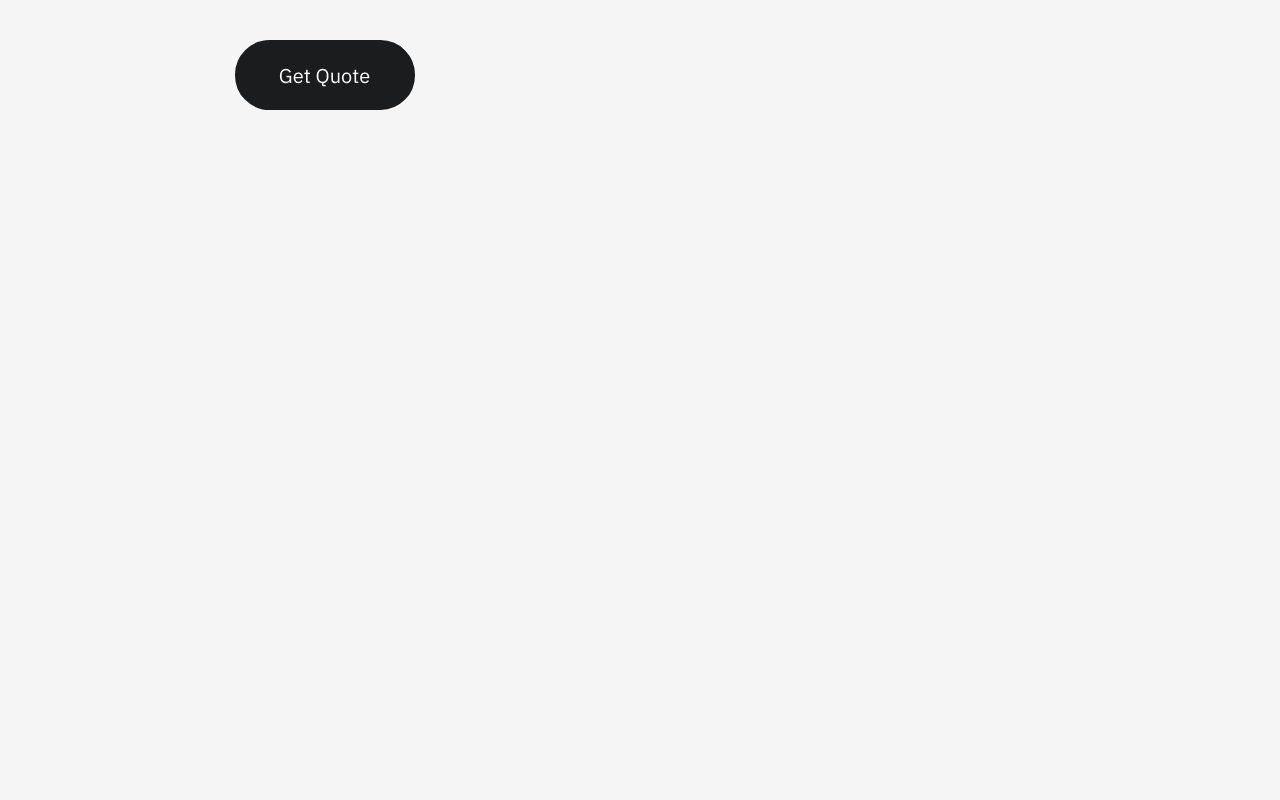
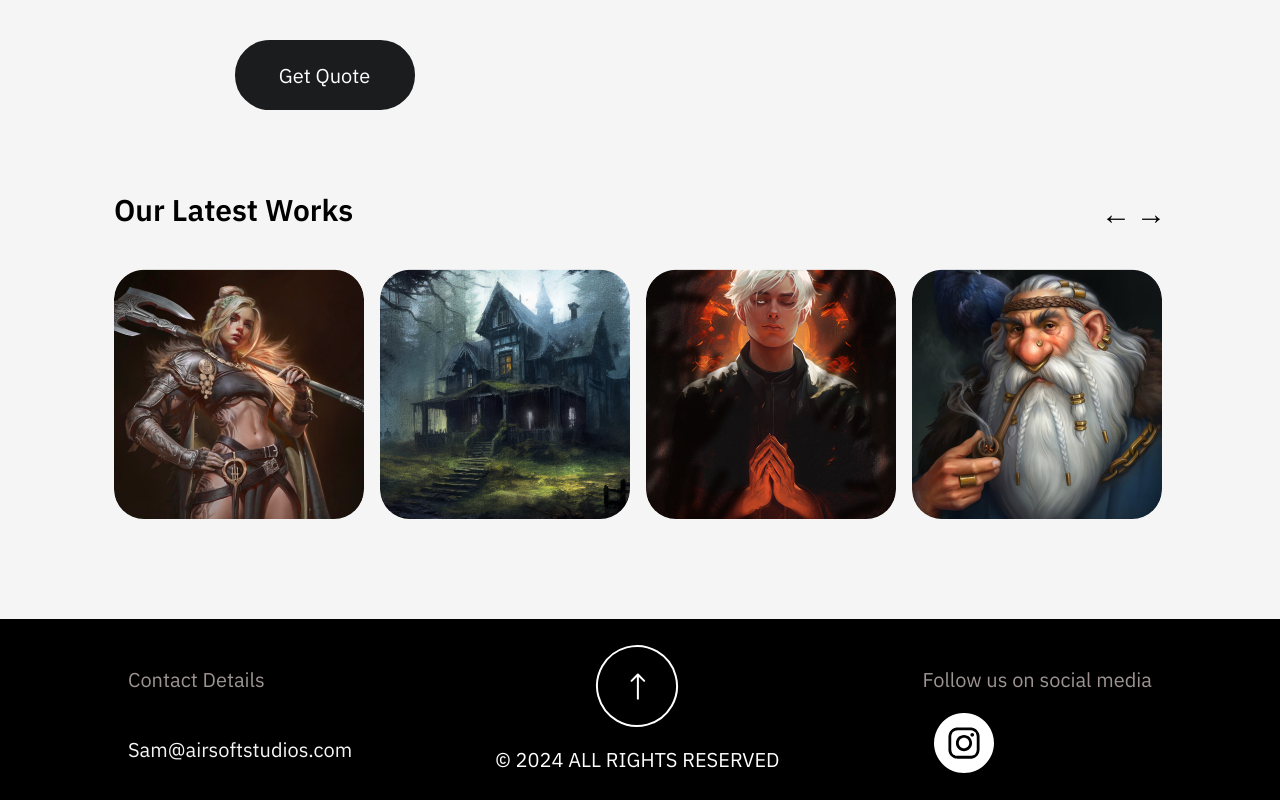
Before and after one commit to chayilDeborah/airsoft, a Next.js app: page /payment in a window 1280 px wide. Shown: the part 1306-2106 px from the top of the page. Before the commit the page ends 1496 px from the top, so only its background shows below. Built offline with nearby package versions, Linux system fonts and the light colour scheme.

Commit message:
feat: latest work carousel

```diff
--- /dev/null
+++ b/app/components/LatestWork.tsx
@@ -0,0 +1,56 @@
+"use client"
+import React, { useState } from 'react';
+import Image from 'next/image';
+
+interface CarouselProps {
+  images: string[];
+}
+
+const LatestWork: React.FC<CarouselProps> = ({ images }) => {
+  const itemsPerPage = 4;
+  const [currentIndex, setCurrentIndex] = useState(0);
+
+  const handleNext = () => {
+    setCurrentIndex((prevIndex) => (prevIndex + itemsPerPage) % images.length);
+  };
+
+  const handlePrev = () => {
+    setCurrentIndex((prevIndex) => (prevIndex - itemsPerPage + images.length) % images.length);
+  };
+
+  return (
+    <div className="relative w-[1052px] mx-auto mb-[100px]">
+      <div className='flex justify-between '>
+       <h2 className="text-[30px] leading-[39px] font-semibold mb-[40px] ">Our Latest Works</h2>
+       <div>
+       <button
+         onClick={handlePrev}
+         className="text-[30px] mr-[5px] "
+       >
+         ←
+       </button>
+       <button
+         onClick={handleNext}
+         className="text-[30px]  "
+       >
+         →
+       </button>
+       </div>
+ </div>
+      <div className="flex space-x-4">
+        {images.slice(currentIndex, currentIndex + itemsPerPage).map((src, index) => (
+          <div key={index} className="flex-none">
+            <Image src={src} alt={`Image ${index + 1}`} width={250} height={250} className="object-cover w-[250px] h-[250px] rounded-[30px]" />
+          </div>
+        ))}
+        {currentIndex + itemsPerPage > images.length && images.slice(0, (currentIndex + itemsPerPage) % images.length).map((src, index) => (
+          <div key={index + images.length} className="flex-none">
+            <Image src={src} alt={`Image ${index + 1}`} width={250} height={250} className="object-cover w-[250px] h-[250px] rounded-[30px] " />
+          </div>
+        ))}
+      </div>
+    </div>
+  );
+};
+
+export default LatestWork;
--- a/app/components/QuoteForm.tsx
+++ b/app/components/QuoteForm.tsx
@@ -63,7 +63,7 @@ const QuoteForm: React.FC = () => {
           id="projectDetails"
           value={projectDetails}
           onChange={(e) => setProjectDetails(e.target.value)}
-         className="w-[613px] h-[229px] pl-[10px] border-[1px] border-[#1B1C1E] outline outline-none bg-[#F5F5F5] "
+         className="w-[613px] h-[229px] pl-[15px] border-[1px] border-[#1B1C1E] outline outline-none pt-[15px] bg-[#F5F5F5] "
           required
         ></textarea>
       </div>
--- a/app/payment/page.tsx
+++ b/app/payment/page.tsx
@@ -1,8 +1,27 @@
 import React from 'react'
 import Navbar from '../components/Navbar'
 import QuoteForm from '../components/QuoteForm'
+import LatestWorks from '../components/LatestWork'
+import Footer from '../components/Footer'
 
 const Payment = () => {
+
+    const images = [
+        '/sup.png',
+        '/ancient.png',
+        '/yoki.png',
+        '/oldie.png',
+        '/bluey.png',
+        '/plane.png',
+        '/boat.png',
+        '/reddie.png',
+        '/kima.PNG',
+        '/kiyu.JPG',
+        '/kita.JPG',
+        '/iron.JPG',
+        '/heist.JPG',
+    ]
+
   return (
     <main className='flex justify-center bg-[#f5f5f5]  '>
          <div className='w-full'>
@@ -12,9 +31,12 @@ const Payment = () => {
             <h1 className='text-[96px] leading-[124.8px] text-[#1B1C1E] '><i className='font-light text-[#28292c]'>Fantasy</i> Payment Gate</h1>
             <div className='mt-[52px] '>
                 <QuoteForm />
+
             </div>
             </section>
+            <LatestWorks images={images}/>
          </section>
+         <Footer />
          </div>
     </main>
   )
```
